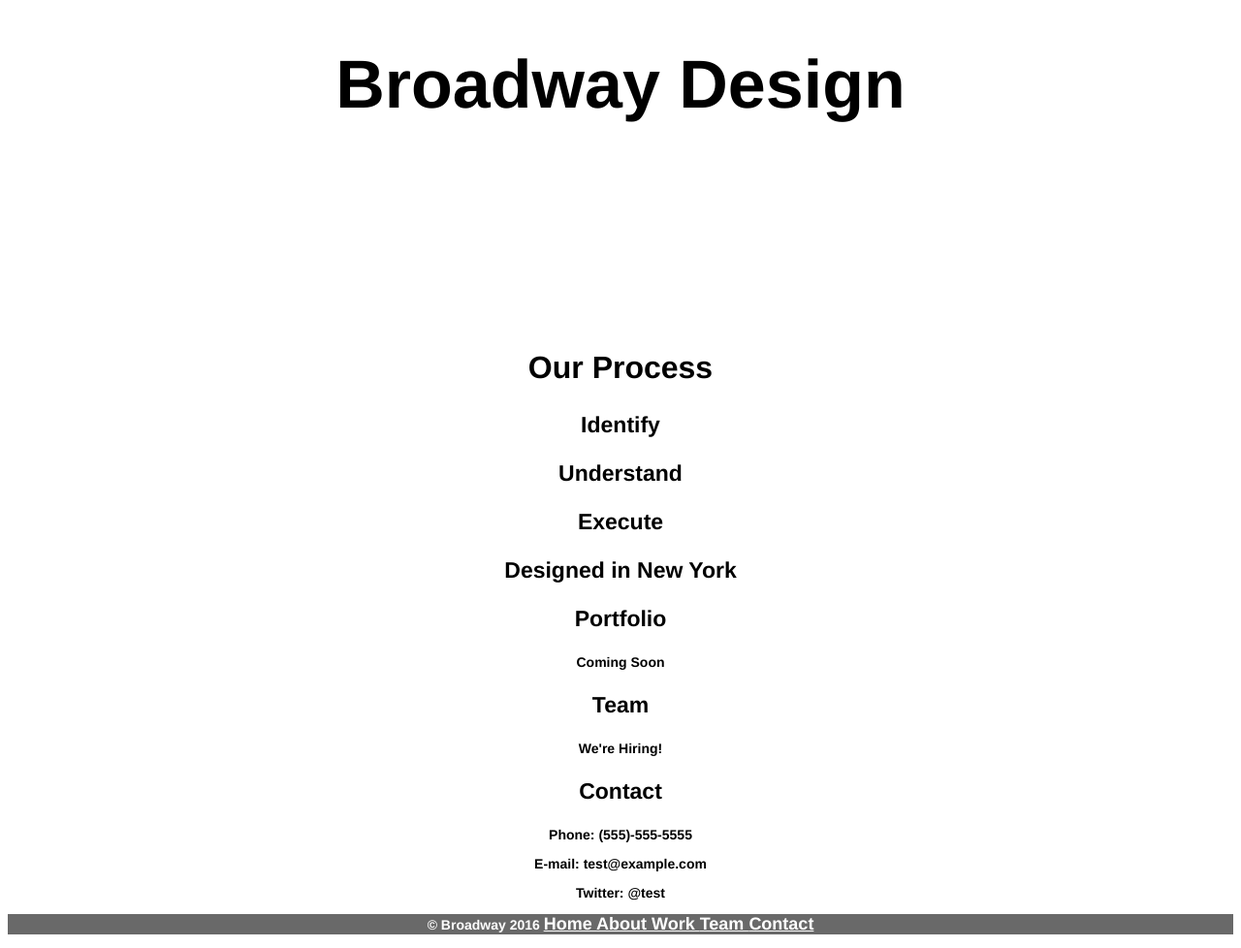
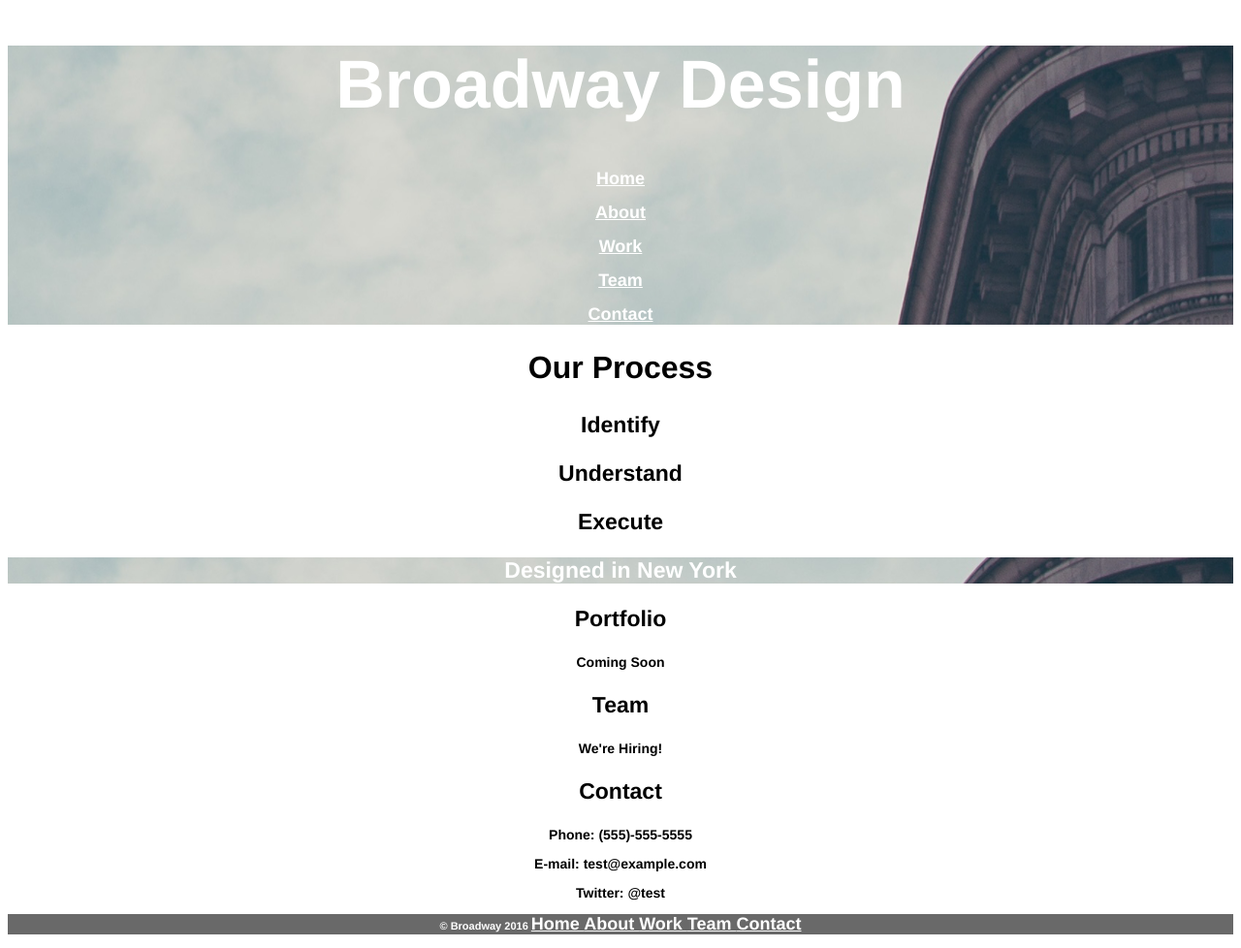
Before and after one commit to PIADBO/Broadway, a plain HTML site: page index.html in a window 1280 px wide. Shown: the whole page at 97% size. Drawn offline with Linux system fonts and the light colour scheme.

Commit message:
Fix backgroung-image issue

```diff
--- a/index.html
+++ b/index.html
@@ -7,11 +7,10 @@
   </head>
   <body>
 
+    <!--Header section-->
+
+    <div class="header">
     <h1>Broadway Design</h1>
-
-    <!--Navigation bar-->
-
-    <nav>
 
         <p><a href="#">Home</a></p>
         <p><a href="#about">About</a></p>
@@ -19,8 +18,7 @@
         <p><a href="#team">Team</a></p>
         <p><a href="#contact">Contact</a></p>
 
-
-    </nav>
+    </div>
 
     <!--About section-->
 
@@ -35,7 +33,7 @@
     <!--Work section-->
 
     <div id="work">
-      <h3>Designed in New York</h3>
+      <h3 class="design">Designed in New York</h3>
       <h3>Portfolio</h3>
       <p>Coming Soon</p>
 
@@ -62,7 +60,7 @@
     <!--Footer section-->
 
     <div class="footer">
-      <p>&copy; Broadway 2016 <a href="#">Home </a><a href="#about">About </a><a href="#work">Work </a><a href="#team">Team </a><a href="#contact">Contact </a></p>
+      <p><span>&copy; Broadway 2016 </span><a href="#">Home </a><a href="#about">About </a><a href="#work">Work </a><a href="#team">Team </a><a href="#contact">Contact </a></p>
 
     </div>
 
--- a/resources/css/style.css
+++ b/resources/css/style.css
@@ -5,7 +5,7 @@ html {
 }
 
 .header {
-  background-image: url(./resources/images/the-flatiron-building.png);
+  background-image: url(./images_css/the-flatiron-building.png);
   color: white;
 }
 
@@ -30,9 +30,9 @@ p {
   font-size: 14px;
 }
 
-.work h3 {
+.design {
   color: white;
-  background-image: url(./resources/images/the-flatiron-building.png);
+  background-image: url(./images_css/the-flatiron-building.png);
 }
 
 span {
```
Also changed, not shown: resources/css/images_css/the-flatiron-building.png (added), resources/images/execute.svg (added), resources/images/identify.svg (added), resources/images/understand.svg (added).
